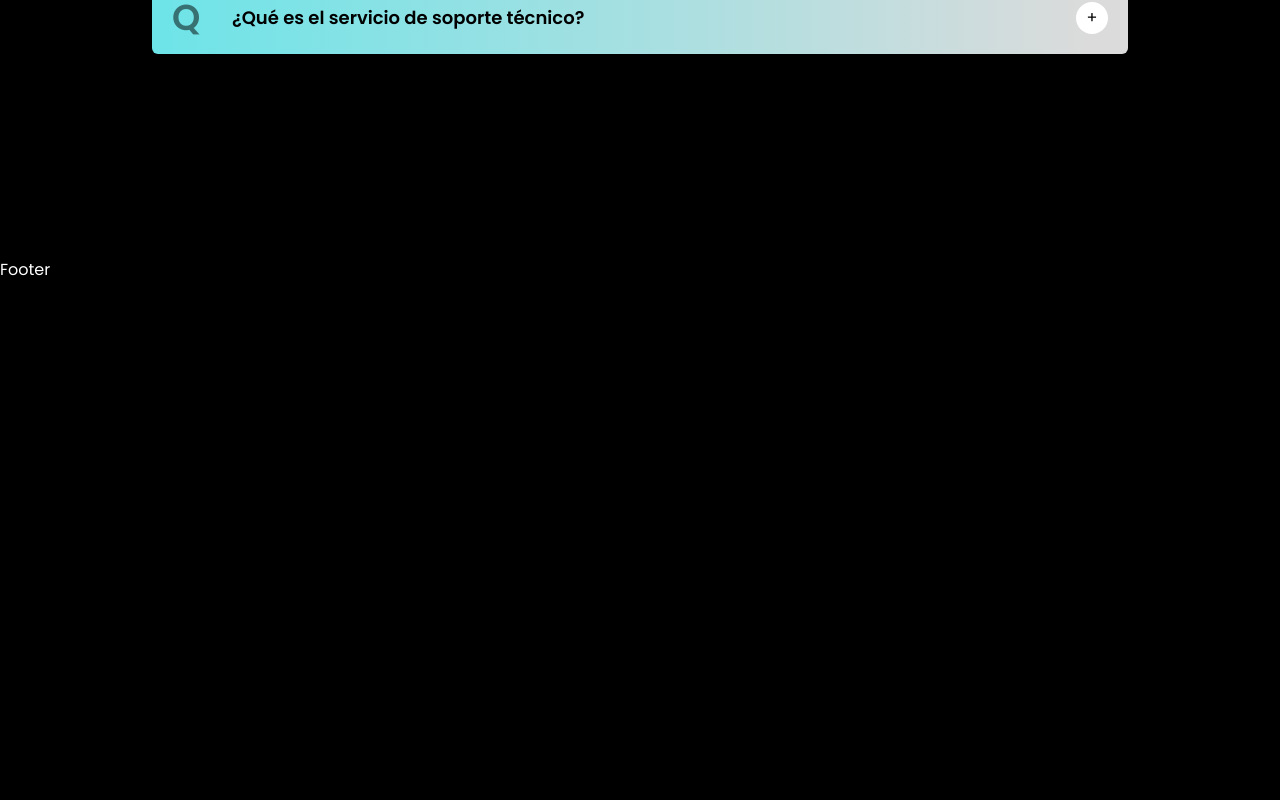
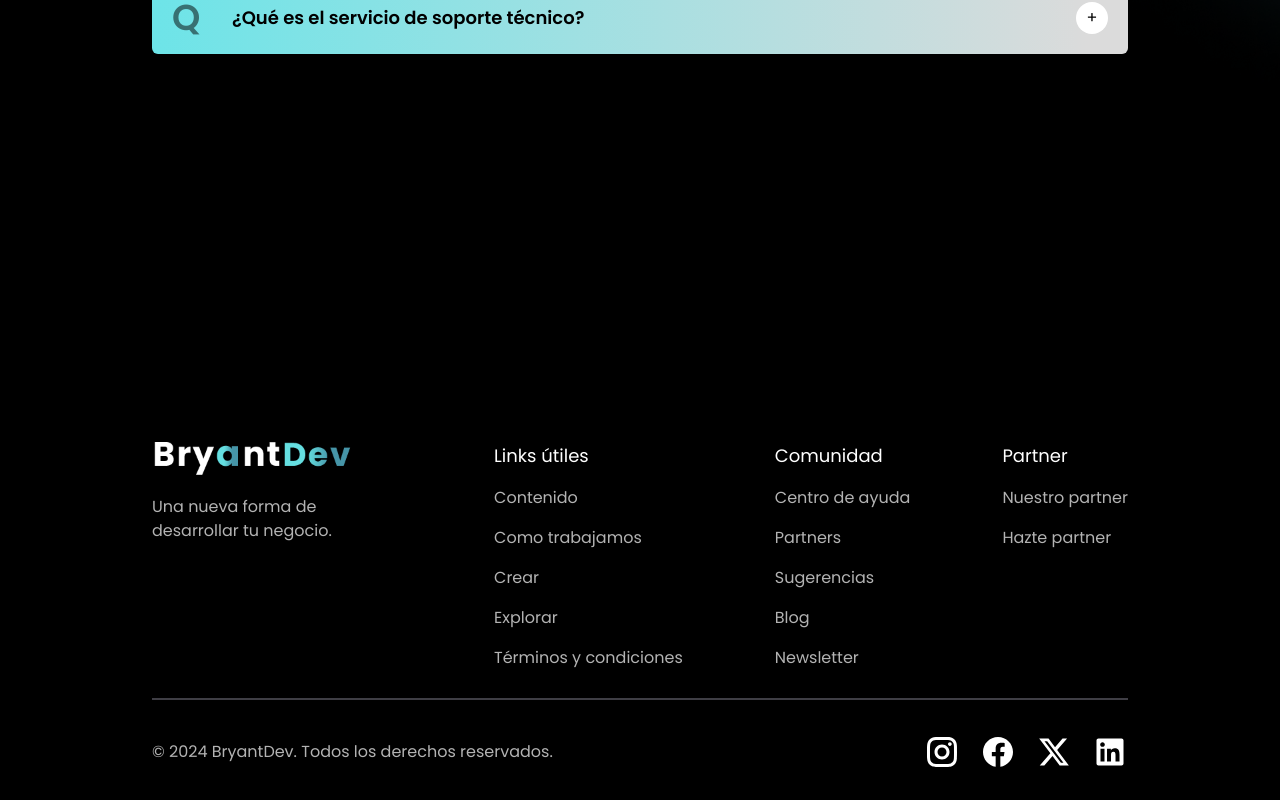
Before and after one commit to BryantGG77/BryantDev, a Next.js app: page / in a window 1280 px wide. Shown: the part 6793-7593 px from the top of the page. Before the commit the page ends 7075 px from the top, so only its background shows below. Built offline with nearby package versions, Linux system fonts and the light colour scheme.

Commit message:
Seccion Footer proyecto final

```diff
--- a/src/components/Faq/Faq.tsx
+++ b/src/components/Faq/Faq.tsx
@@ -3,6 +3,7 @@
 import { useState } from "react";
 import { dataFaq } from "./Faq.data";
 import { Reveal } from "../Reveal";
+import { BackgroundRadialRight } from "../BackgroundRadialRight";
 
 export function Faq() {
     // Guarda el ID de la pregunta actualmente abierta
@@ -15,7 +16,8 @@
     };
 
     return (
-        <section className="px-6 py-20 md:py-40" id="faq">
+        <section className="relative px-6 py-20 md:py-40" id="faq">
+            <BackgroundRadialRight />
             <section>
                 <section className="grid max-w-5xl gap-36 mx-auto text-center p-6">
                     <div>
--- a/src/components/Footer/Footer.tsx
+++ b/src/components/Footer/Footer.tsx
@@ -1,6 +1,56 @@
+import Image from "next/image";
+import { Reveal } from "../Reveal";
+import { footerData, footerSocialNetworks } from "./Footer.data";
+import Link from "next/link";
 
 export function Footer() {
     return (
-        <div>Footer</div>
+
+        <footer className="relative max-w-5xl p-6 mx-auto mt-10 md:mt-40">
+            <div className="justify-between md:flex">
+                <div>
+                    <Image src="/assets/logo.png" alt="Logo BryantDev" width={200} height={40} />
+                    <Reveal>
+                        <p className="mt-5 text-primaryDark max-w-[250px]">
+                            Una nueva forma de desarrollar tu negocio.
+                        </p>
+                    </Reveal>
+                </div>
+
+                {footerData.map(({ id, title, links }) => (
+                    <div key={id}>
+                        <h4 className="mt-8 text-lg md:mt-0">
+                            <Reveal>{title}</Reveal>
+                        </h4>
+                        {links.map(({ id, name, link }) => (
+                            <Link href={link} key={id} className="block mt-4 text-primaryDark hover:text-white">
+                                <Reveal>{name}</Reveal>
+                            </Link>
+                        ))}
+                    </div>
+                ))}
+            </div>
+
+            <div className="border-[#3f3e45] border-[1px] my-7" />
+
+            <div className="items-center justify-between md:flex">
+                <div className="my-3">
+                    <Reveal>
+                        <p className="text-primaryDark">
+                            © 2024 BryantDev. Todos los derechos reservados.
+                        </p>
+                    </Reveal>
+                </div>
+                <div className="flex gap-5">
+                    {footerSocialNetworks.map(({ id, icon, link }) => (
+                        <Reveal key={id}>
+                            <Link href={link} className="text-4xl">
+                                {icon}
+                            </Link>
+                        </Reveal>
+                    ))}
+                </div>
+            </div>
+        </footer >
     )
 }
```
